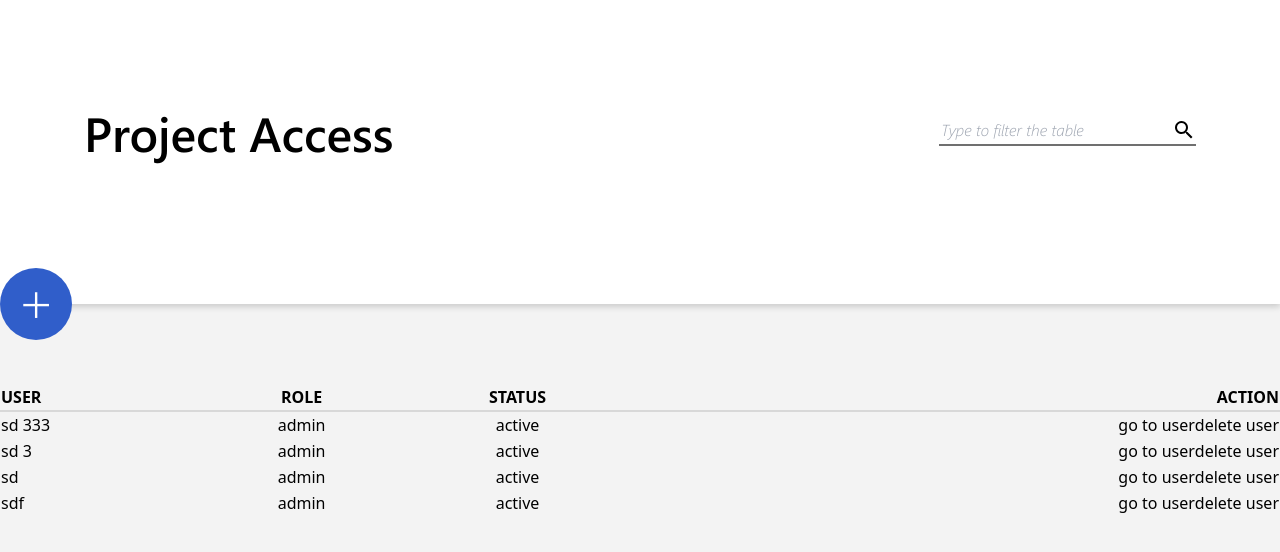
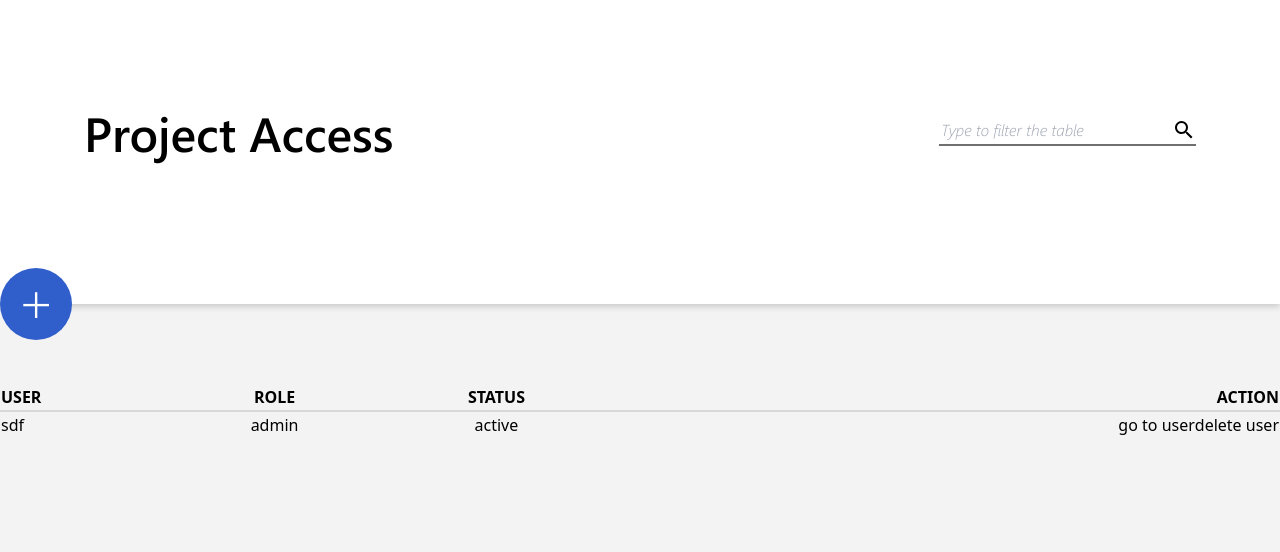
Before and after one commit to shotaKvitsashvili/flatrock-test, a Next.js app: page / in a window 1280 px wide. Shown: the top 552 px of the page. Built offline with nearby package versions, Linux system fonts and the light colour scheme; data requests are answered from the project's data file.

Commit message:
add user function added

```diff
--- a/components/user_table/TableRow.jsx
+++ b/components/user_table/TableRow.jsx
@@ -25,6 +25,7 @@ function TableRow({ user }) {
                     </div>
                 </td>
             </tr>
+
             <AnimatePresence>
                 {
                     openModal && <Modal setOpenModal={setOpenModal} title="Delete user">
--- a/components/user_table/index.js
+++ b/components/user_table/index.js
@@ -1,30 +1,11 @@
-import { useEffect, useState } from "react"
+import { useEffect } from "react"
 
 import axios from "axios"
-import DataTable from 'react-data-table-component';
 import { useDispatch, useSelector } from "react-redux"
 
 import { getUsers } from '../redux/reducers/userSlice'
 
 import TableRow from "./TableRow.jsx";
-
-const columns = [
-    {
-        name: 'user',
-        selector: row => row.first_name
-    },
-    {
-        name: 'role',
-        selector: row => row.role
-    },
-    {
-        name: 'status',
-        selector: row => row.status
-    },
-    {
-        name: 'action'
-    },
-]
 
 function UserTable() {
     // const [users, setUsers] = useState(null)
--- a/data/db.json
+++ b/data/db.json
@@ -7,30 +7,6 @@
             "role": "admin",
             "status": "active",
             "id": 1
-    },
-    {
-      "first_name": "user 1",
-      "last_name": "sd",
-      "email": "kvitsashvili@mail.ru",
-      "role": "admin",
-      "status": "active",
-      "id": 2
-    },
-    {
-      "first_name": "user 3",
-      "last_name": "sd 3",
-      "email": "kvitsashvili@mail.ru",
-      "role": "admin",
-      "status": "active",
-      "id": 3
-    },
-    {
-      "first_name": "user 345",
-      "last_name": "sd 333",
-      "email": "kvitsashvili@mail.ru",
-      "role": "admin",
-      "status": "active",
-      "id": 4
         }
     ]
 }
```
Also changed, not shown: pages/index.js (line endings or trailing spaces). Lines whose indentation alone changed are shown as unchanged.
